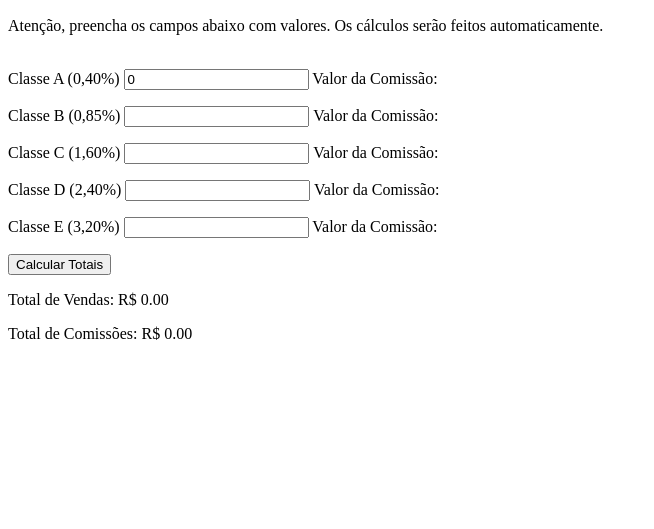
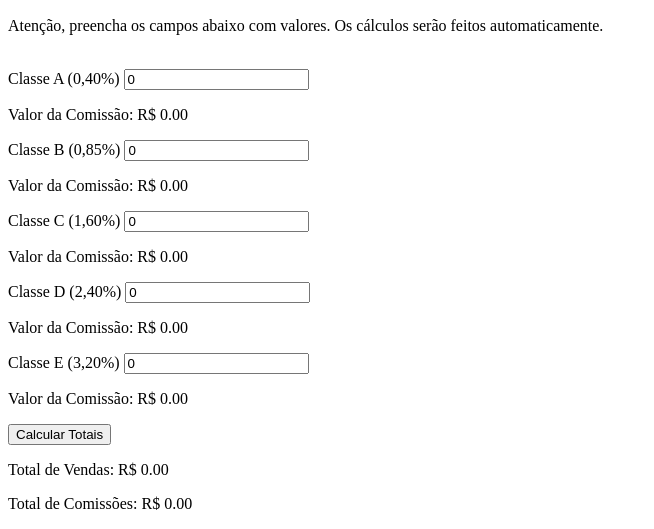
Before and after one commit to WesleyDames/Calculadora, a website: page src/index.html in a window 1280 px wide. Shown: the part 362-891 px from the top of the page, without its empty margins (0-654 px from the left). Before the commit the page ends 800 px from the top, so only its background shows below. Drawn offline with Linux system fonts and the light colour scheme.

Commit message:
Ajuste 03.11.2023 00:16

```diff
--- a/src/index.html
+++ b/src/index.html
@@ -107,27 +107,32 @@
     <br>
     <div>
         <label>Classe A (0,40%)</label>
-        <input type="number" id="venda_1" oninput="calcularComissao(1)"id="comissao_1"> Valor da Comissão: </p>
+        <input type="number" id="venda_1" oninput="calcularComissao(1)">
+        <p id="comissao_1"> Valor da Comissão: </p>
     </div>
 
     <div>
         <label>Classe B (0,85%)</label>
-        <input type="number" id="venda_2" oninput="calcularComissao(2)"id="comissao_2"> Valor da Comissão: </p>
+        <input type="number" id="venda_2" oninput="calcularComissao(2)">
+        <p id="comissao_2"> Valor da Comissão: </p>
     </div>
 
     <div>
         <label>Classe C (1,60%)</label>
-        <input type="number" id="venda_3" oninput="calcularComissao(3)"id="comissao_3"> Valor da Comissão: </p>
+        <input type="number" id="venda_3" oninput="calcularComissao(3)">
+        <p id="comissao_3"> Valor da Comissão: </p>
     </div>
 
     <div>
         <label>Classe D (2,40%)</label>
-        <input type="number" id="venda_4" oninput="calcularComissao(4)" id="comissao_4"> Valor da Comissão: </p>
+        <input type="number" id="venda_4" oninput="calcularComissao(4)">
+        <p id="comissao_4"> Valor da Comissão: </p>
     </div>
 
     <div>
         <label>Classe E (3,20%)</label>
-        <input type="number" id="venda_5" oninput="calcularComissao(5)"id="comissao_5"> Valor da Comissão: </p>
+        <input type="number" id="venda_5" oninput="calcularComissao(5)">
+        <p id="comissao_5">Valor da Comissão: </p>
     </div>
 
     <button onclick="calcularTotal()">Calcular Totais</button>
```
Also changed, not shown: dist/index.html.
